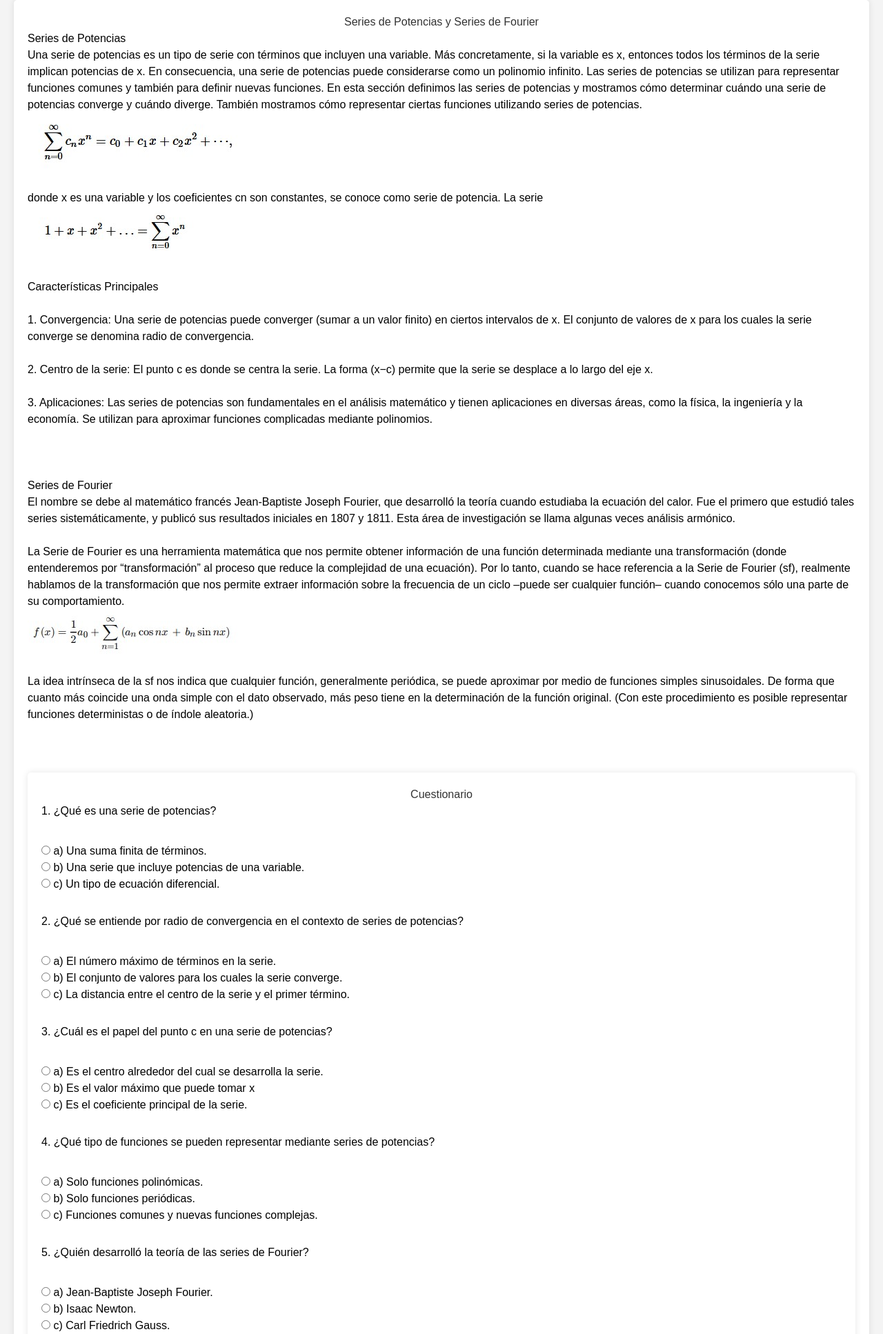
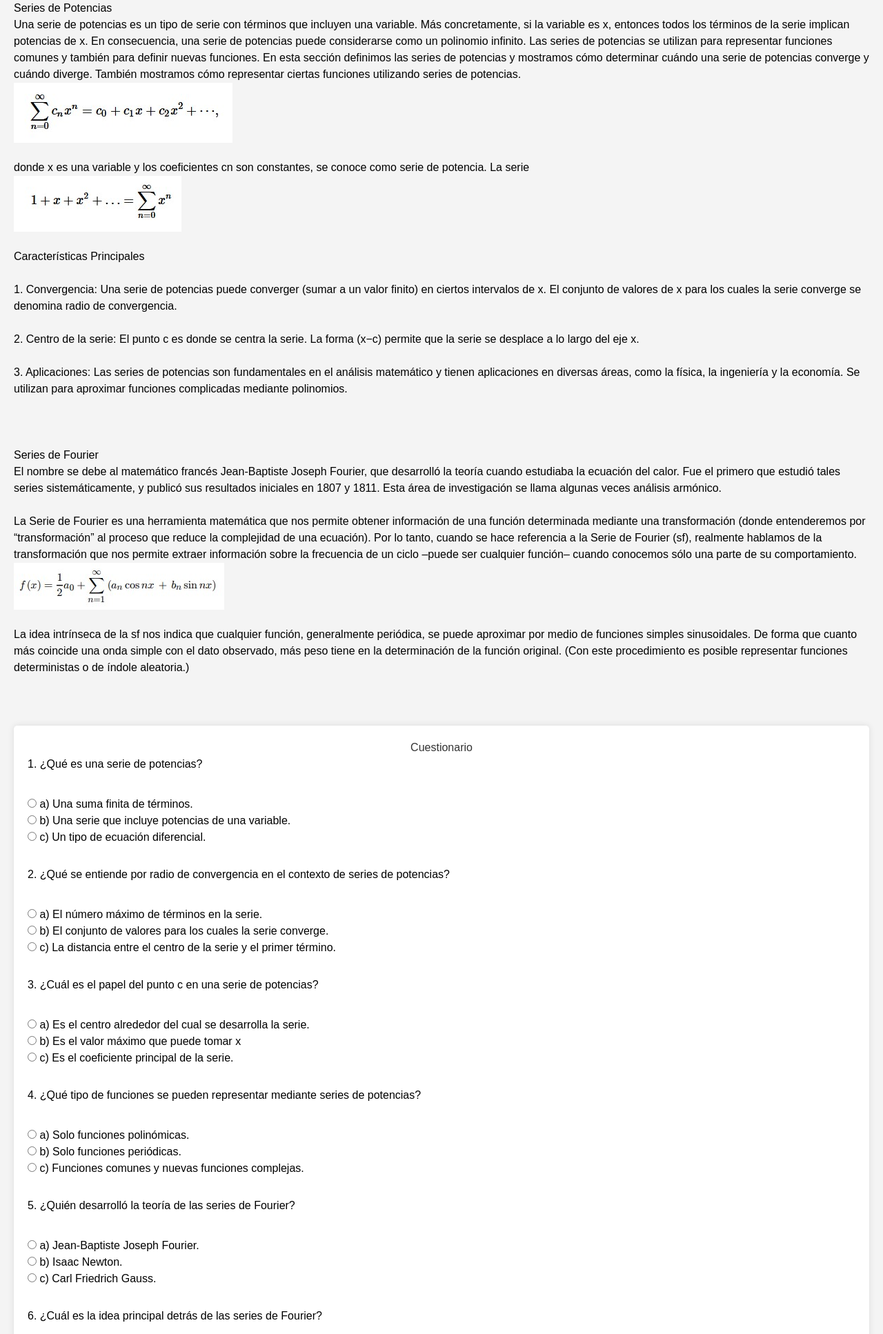
Before and after one commit to AlirioChourio/-Desaf-o-de-series-de-Fourier-y-Potencias, a Flask app: page / in a window 1280 px wide. Shown: the part 516-2450 px from the top of the page at 69% size. Run offline with Flask 3, Linux system fonts and the light colour scheme; some libraries are stand-ins or nearby versions.

Commit message:
Primera subida

```diff
--- a/templates/index.html
+++ b/templates/index.html
@@ -26,9 +26,6 @@
     </div>
 </header>
 <body>
-
-    <div class="container">
-        <h1>Series de Potencias y Series de Fourier</h1>
 
         <section>
             <h2>Series de Potencias</h2>
```
